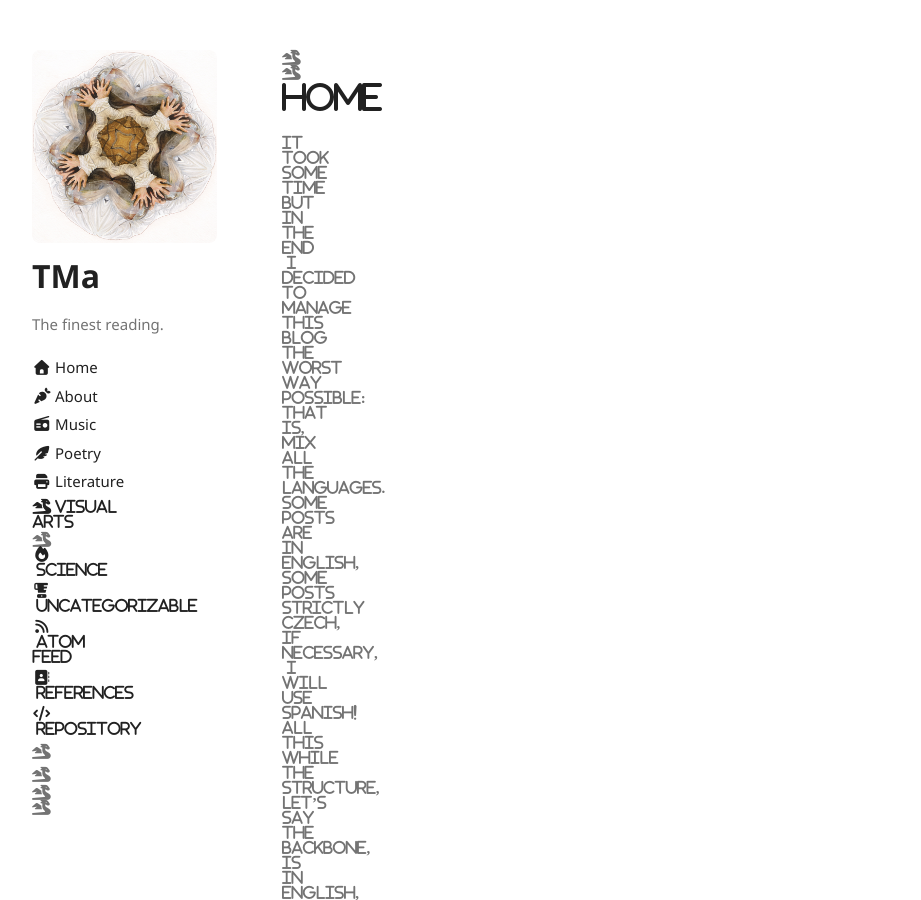
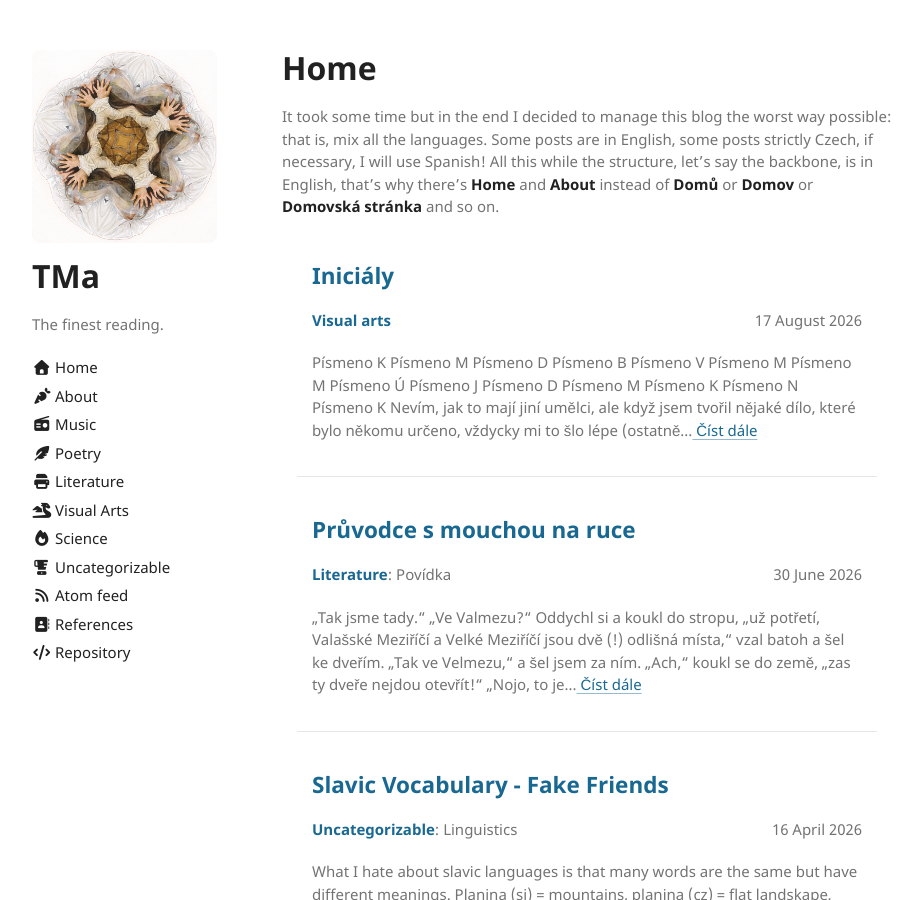
Before and after one commit to thefallofjohannm/thefallofjohannm.github.io, a Jekyll site: the page built from pages/index.md, in a window 1280 px wide and 900 px high. Shown: the whole window, without its empty margins (178-1099 px from the left). Built offline with Jekyll 4.4.1, drawn with Linux system fonts in a browser that asks for light colours.

Commit message:
i didnt add the </i> and the page totally burnt

```diff
--- a/_config.yml
+++ b/_config.yml
@@ -27,7 +27,7 @@ sidebar:
     icon: <i class="fa-solid fa-print"></i>
     link: /literature/
   - name: Visual Arts
-    icon: <i class="fa-solid fa-dragon">
+    icon: <i class="fa-solid fa-dragon"></i>
     link: /visual-arts/
   - name: Science
     icon: <i class="fa-sharp fa-solid fa-fire"></i>
```
